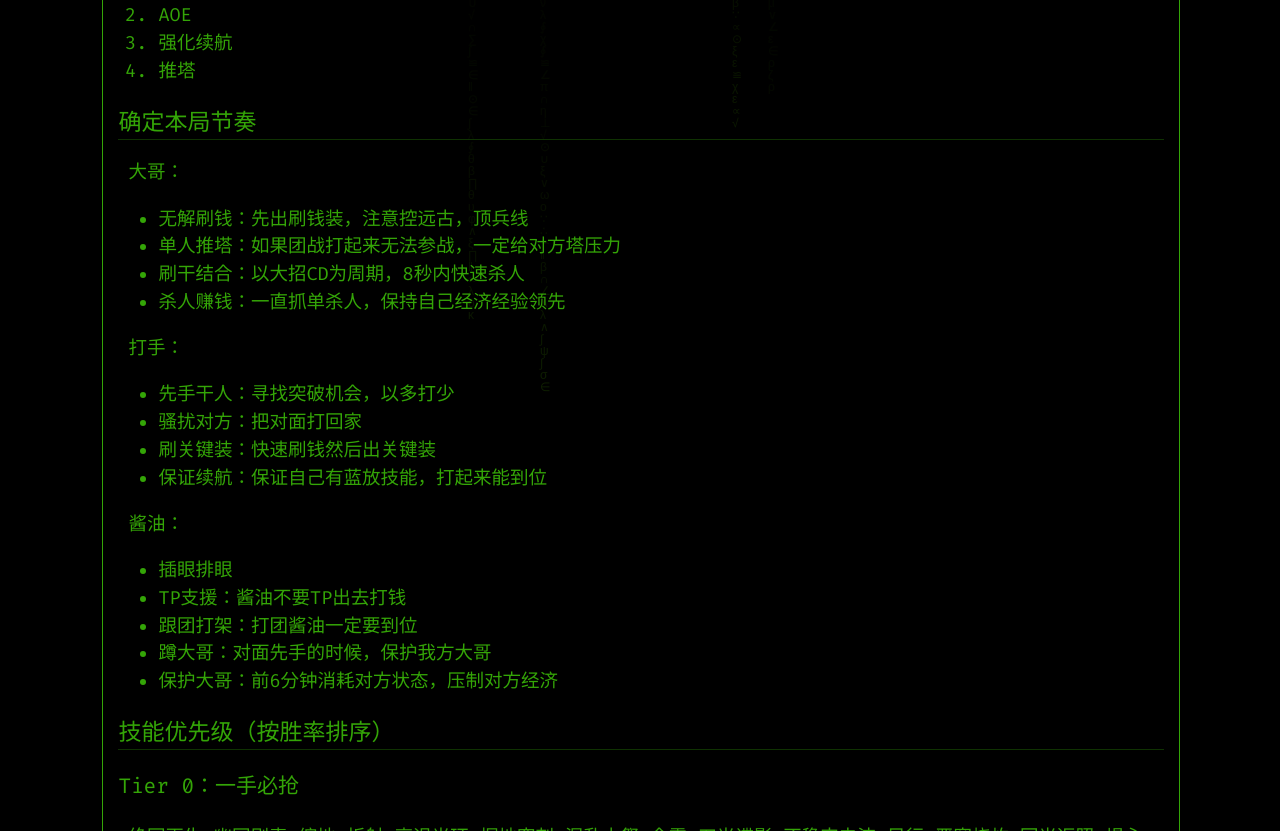
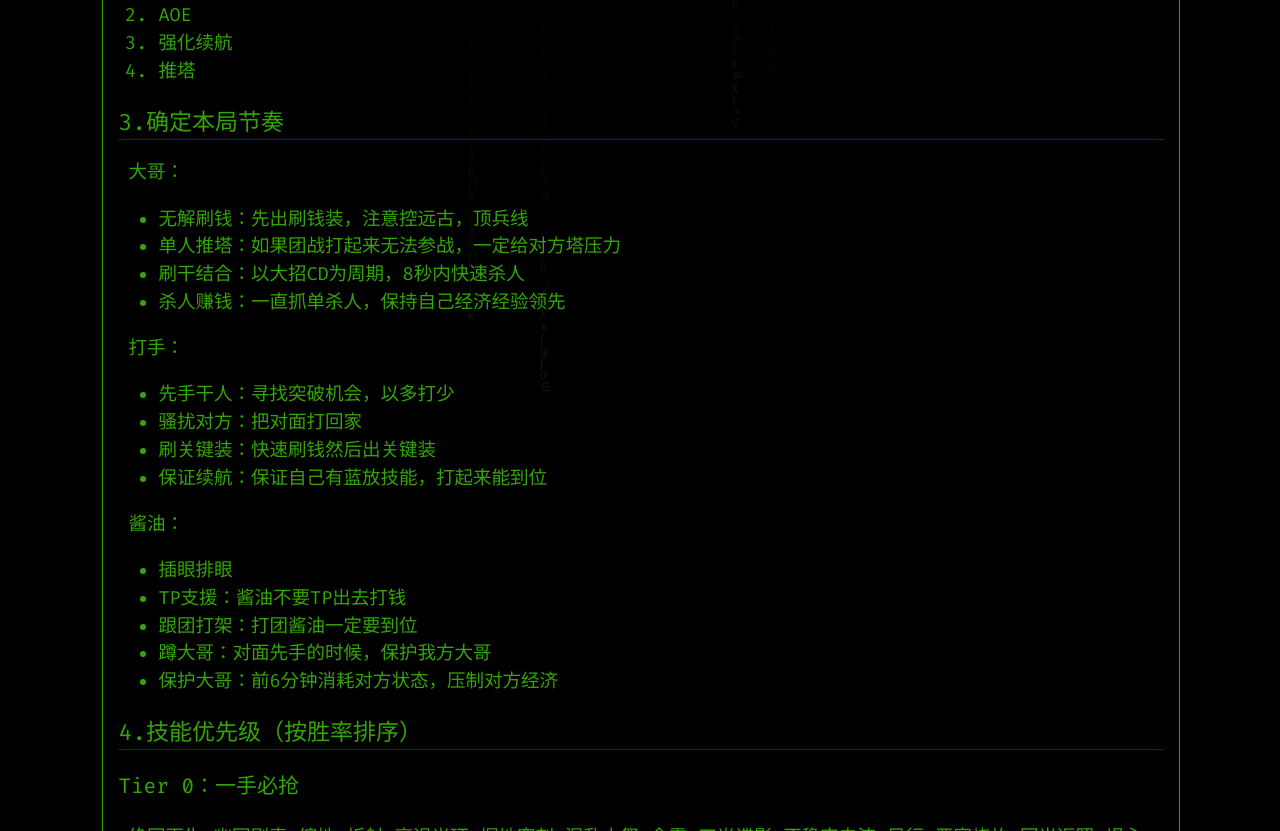
Before and after one commit to akiritsu/bcqlr-old, a Jekyll site: the page built from _posts/2019-7-11-dojnxzgl.md, in a window 1280 px wide. Shown: the part 2293-3124 px from the top of the page. Built offline with Jekyll 4.4.1, drawn with Linux system fonts in a browser that asks for light colours; some of the changed text lies outside the part shown.

Commit message:
daily sync

```diff
--- a/_posts/2019-7-11-dojnxzgl.md
+++ b/_posts/2019-7-11-dojnxzgl.md
@@ -81,7 +81,7 @@ author: 骑鹿人
 3. 强化续航
 4. 推塔
 
-## 确定本局节奏
+## 3.确定本局节奏
 
 大哥：
 - 无解刷钱：先出刷钱装，注意控远古，顶兵线
@@ -102,7 +102,7 @@ author: 骑鹿人
 - 蹲大哥：对面先手的时候，保护我方大哥
 - 保护大哥：前6分钟消耗对方状态，压制对方经济
 
-## 技能优先级（按胜率排序）
+## 4.技能优先级（按胜率排序）
 
 ### Tier 0：一手必抢
 绝冥再生 幽冥剧毒 缩地 折射 衰退光环 掘地穿刺 混乱之祭 余震 刀光谍影 不稳定电流 风行 严寒烧灼 回光返照 竭心光环 复仇光环 冰封禁制 化学狂暴 猴子猴孙（远程） 能量转移（远程敏捷）
```
Also changed, not shown: other parts of _posts/2019-7-11-dojnxzgl.md (+3 -2 lines).
